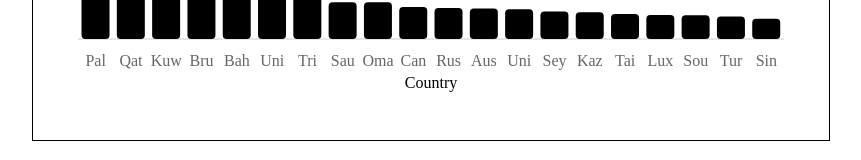
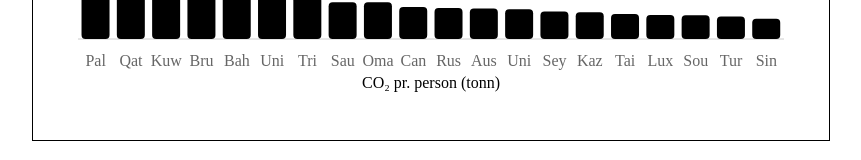
Before and after one commit to alekskosta/klimakampen, a Next.js app: page /klima-verstinger in a window 1280 px wide. Both pictures are taken after a click on the button "Vis graf". Shown: the part 609-769 px from the top of the page, without its empty margins (209-1070 px from the left). Built offline with nearby package versions, Linux system fonts and the light colour scheme.

Commit message:
Bedret tekst for klimaverstinger

```diff
--- a/components/emissions/Co2PerPersonChart.tsx
+++ b/components/emissions/Co2PerPersonChart.tsx
@@ -13,7 +13,7 @@ const data = showCountryInfo();
 
 const chartConfig = {
   co2PerPerson: {
-    label: "Country",
+    label: "CO₂ pr. person (tonn)",
     color: "#2563eb",
   },
 } satisfies ChartConfig;
```
